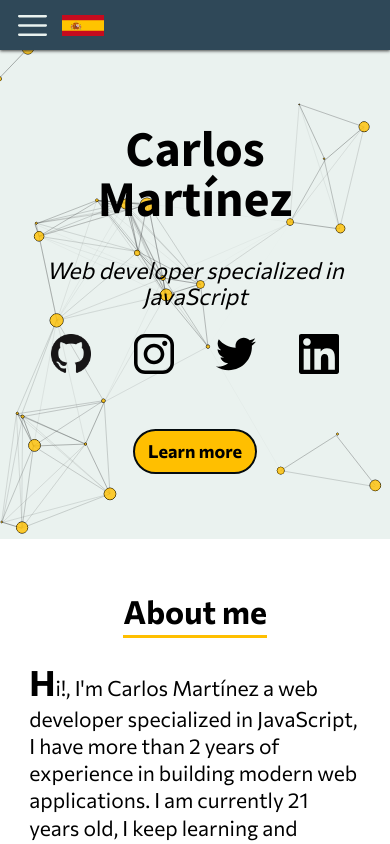
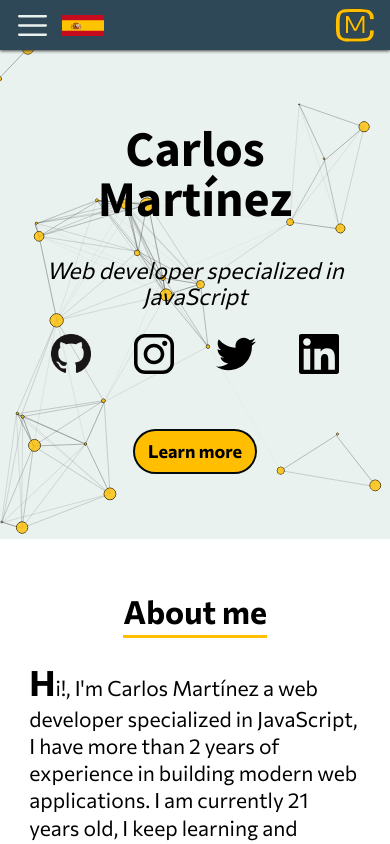
Before and after one commit to coxato/portfolio, a React (Create React App) app: page / in a window 390 px wide. Shown: the top 844 px of the page. Built offline with nearby package versions, Linux system fonts and the light colour scheme.

Commit message:
personal logo and meta image

```diff
--- a/public/index.html
+++ b/public/index.html
@@ -2,15 +2,15 @@
 <html lang="en">
   <head>
     <meta charset="utf-8" />
-    <link rel="icon" href="%PUBLIC_URL%/favicon.ico" />
+    <link rel="icon" href="/favicon.ico" />
     <meta name="viewport" content="width=device-width, initial-scale=1" />
     <meta name="theme-color" content="#000000" />
     <meta
       name="description"
-      content="Carlos Martinez personal website portfolio"
+      content="Carlos Martinez personal website"
     />
-    <link rel="apple-touch-icon" href="%PUBLIC_URL%/logo192.png" />
-    <link rel="manifest" href="%PUBLIC_URL%/manifest.json" />
+    <meta property="og:image" content="/mylogo.png" >
+    <link rel="manifest" href="/manifest.json" />
     <link rel="apple-touch-icon" sizes="180x180" href="/apple-touch-icon.png">
     <link rel="icon" type="image/png" sizes="32x32" href="/favicon-32x32.png">
     <link rel="icon" type="image/png" sizes="16x16" href="/favicon-16x16.png">
--- a/src/components/Footer/footer.jsx
+++ b/src/components/Footer/footer.jsx
@@ -4,6 +4,7 @@ import githubImg from '../../img/github-white.png';
 import instagramImg from '../../img/instagram-white.png';
 import twitterImg from '../../img/twitter-white.png';
 import linkedinImg from '../../img/linkedin-white.png';
+import myLogo from '../../img/mylogo.svg';
 
 import './style.css';
 
@@ -11,7 +12,8 @@ const Footer = () => {
     return (
         <div id="footer">
             <div id="copyright">
-                &copy; {new Date().getFullYear()} Carlos Martínez
+                <img id="myLogo-footer" src={myLogo} alt="carlos martinez logo "/>
+                <p>&copy; {new Date().getFullYear()} Carlos Martínez</p>
             </div>
             <div className="footer-social">
                 <a href="https://github.com/carlosEdua" target="_blank" rel="noopener noreferrer">
@@ -23,7 +25,7 @@ const Footer = () => {
                 <a href="https://twitter.com/CarlosCoxato" target="_blank" rel="noopener noreferrer">
                     <img src={twitterImg} alt="carlos martinez twitter"/>
                 </a>
-                <a href="https://www.linkedin.com/in/carlos-eduardo-mart%C3%ADnez/" target="_blank" rel="noopener noreferrer">
+                <a href="https://www.linkedin.com/in/carloscoxato" target="_blank" rel="noopener noreferrer">
                     <img src={linkedinImg} alt="carlos martinez linkedin"/>
                 </a>
             </div>
--- a/src/components/Footer/style.css
+++ b/src/components/Footer/style.css
@@ -18,6 +18,22 @@
     margin-right: 15px;
 }
 
+#copyright{
+    display: flex;
+    align-items: center;
+}
+
+#copyright p{
+    display: flex;
+    align-items: center;
+    margin-bottom: 14px;
+}
+
+#myLogo-footer{
+    width: 50px;
+    margin-right: 18px;
+}
+
 @media screen and (max-width: 400px){
     #footer{
         padding: 15px 18px;
--- a/src/components/Hero/hero.jsx
+++ b/src/components/Hero/hero.jsx
@@ -48,7 +48,7 @@ const Hero = () => {
                         </a>
                     </div>
                     <div className="social-item">
-                        <a href="https://www.linkedin.com/in/carlos-eduardo-mart%C3%ADnez/" target="_blank" rel="noopener noreferrer">
+                        <a href="https://www.linkedin.com/in/carloscoxato" target="_blank" rel="noopener noreferrer">
                             <img src={linkedinImg} alt="carlos martinez linkedin"/>
                         </a>
                     </div>
--- a/src/components/Nav/nav.css
+++ b/src/components/Nav/nav.css
@@ -41,6 +41,17 @@
     width: 35px;
     height: 29px;
     margin-right: 15px;
+}
+
+#myLogo-nav{
+    width: 40px;
+    position: absolute;
+    left: 15px;
+    top: 4px;
+}
+
+#myLogo-nav img{
+    width: 100%;
 }
 
 .nav-link{
@@ -102,6 +113,11 @@
         justify-content: flex-start;
     }
 
+    #myLogo-nav{
+        right: 15px;
+        left: inherit;
+    }
+
     #nav-center{
         position: fixed;
         display: flex;
--- a/src/components/Nav/nav.jsx
+++ b/src/components/Nav/nav.jsx
@@ -6,6 +6,7 @@ import ChangeLanguage from './changeLanguage';
 // images
 import menuSVG from '../../img/menu.svg';
 import closeSVG from '../../img/close.svg';
+import myLogo from '../../img/mylogo.svg';
 // style
 import './nav.css';
 
@@ -37,6 +38,11 @@ const Nav = () => {
 
     return (
         <div id="nav-container">
+
+            <div id="myLogo-nav">
+                <img src={myLogo} alt="Carlos Martinez logo"/>
+            </div>
+
             <div className="hamburguer" onClick={showMenu}>
                 <img src={menuSVG} alt="hamburguer Carlos Martinez"/>
             </div>
```
Also changed, not shown: public/mylogo.png (added), src/img/mylogo.svg (added).
